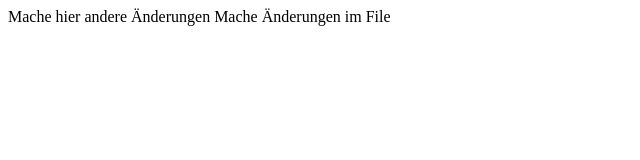
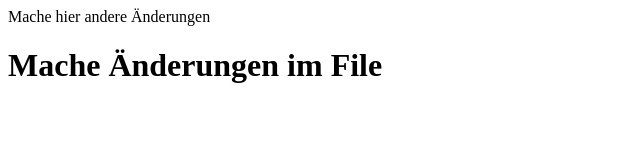
Before and after one commit to chris-git-1766/mein3AHIFTest, a plain HTML site: page index.html in a window 1280 px wide. Shown: the whole page, without its empty margins (0-640 px from the left). Drawn offline with Linux system fonts and the light colour scheme.

Commit message:
Update2 index.html

```diff
--- a/index.html
+++ b/index.html
@@ -2,5 +2,5 @@
 <head>
 </head>
 <body>Mache hier andere Änderungen
-Mache Änderungen im File
+<h1>Mache Änderungen im File</h1>
 </body>
```
